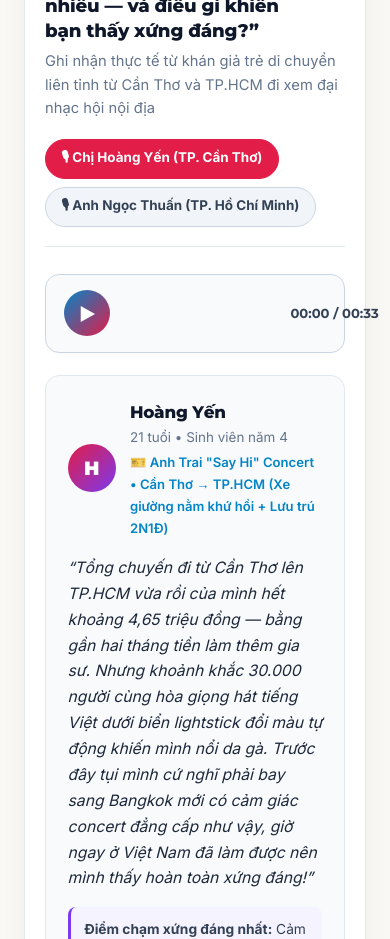
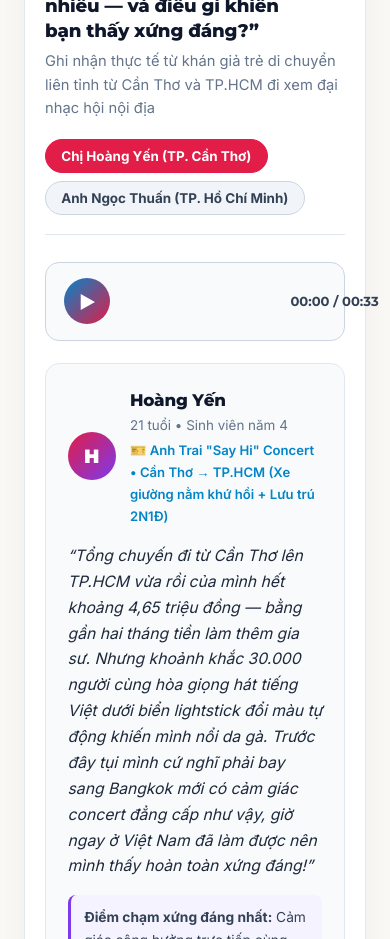
Before and after one commit to giahanluong192/mmj1, a Next.js app: page / in a window 390 px wide. Shown: the part 8520-9459 px from the top of the page. Built offline with nearby package versions, Linux system fonts and the light colour scheme.

Commit message:
fix(voxpop): remove microphone icon from speaker tabs

```diff
--- a/src/components/DomesticChartsSection.tsx
+++ b/src/components/DomesticChartsSection.tsx
@@ -502,7 +502,7 @@ export function VoxpopWaveformBox() {
               className={`viz-tab-btn ${v.id === activeVox.id ? "active" : ""}`}
               onClick={() => handleSelectSpeaker(v.id)}
             >
-              🎙 {v.tabLabel || `${v.speakerName} (${v.totalCost})`}
+              {v.tabLabel || `${v.speakerName} (${v.totalCost})`}
             </button>
           ))}
         </div>
```
